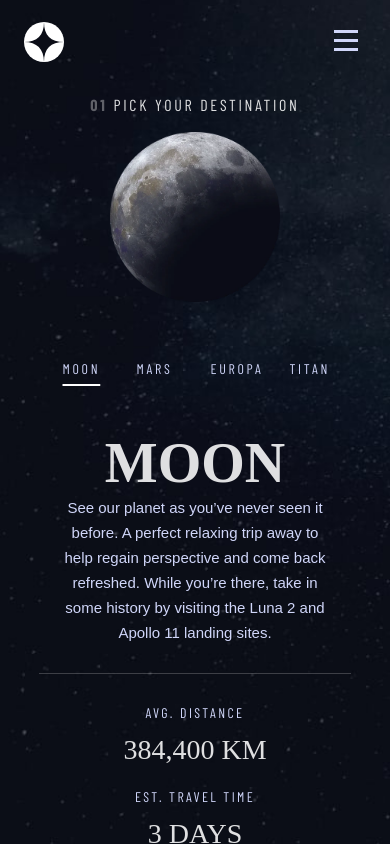
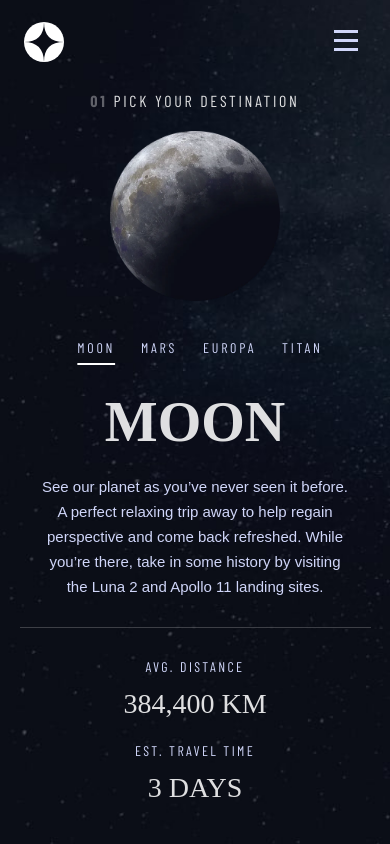
Before and after one commit to shay122990/space-tourism-website, a React (Vite) app: page /destination in a window 390 px wide. Built offline with nearby package versions, Linux system fonts and the light colour scheme; a web font is replaced by a local one.

Commit message:
destination page

```diff
--- a/src/routes/destination/Destination.css
+++ b/src/routes/destination/Destination.css
@@ -6,22 +6,25 @@
   background-size: cover;
   width: 100%;
   height: 100vh;
+  display: flex;
+
 }
 .destinations-content-container {
   display: flex;
   flex-direction: column;
-  /* margin-top: 100px; */
   justify-content: center;
-  align-items: flex-start;
-  padding: 0 0 0 12%;
-  height: 100vh;
+  align-items: center;
+  height: 100dvh;
+  width: 100%;
 }
 .destination-planets-container {
   display: flex;
   flex-direction: row;
-  align-items: center;
-  width: 100%;
-  gap: 8%;
+  align-items: flex-end;
+  justify-content: center;
+  gap: 12%;
+  padding: 0 10% 0 10%;
+  width: 98%;
 }
 .planet-container{
   display: flex;
@@ -31,7 +34,7 @@
 .pick-your-destination{
   font-size: 28px;
   letter-spacing: 4.72px;
-  padding: 20px 0 20px 0;
+  padding: 20px 0 120px 0;
 }
 .pick-your-destination strong {
   opacity: 0.4;
@@ -42,7 +45,8 @@
 .destination-info {
   display: flex;
   flex-direction: column;
-  align-items: flex-start;
+  align-items:  flex-start;
+  justify-content: flex-end;
 }
 .destination-tab-buttons ul {
   display: flex;
@@ -57,12 +61,10 @@
   display: inline-block;
   cursor: pointer;
 }
-
 .destination-tab-buttons li:hover {
   text-decoration: underline var(--hover-color);
   text-underline-offset: 18px;
   text-decoration-thickness: 2px;
-
 }
 .destination-tab-buttons li.active{
   text-decoration: underline var(--text-color-main);
@@ -72,18 +74,16 @@
 .destination-name{
   font-size: 100px;
   text-transform: uppercase;
-  padding: 0;
+  padding: 20px 0;
   margin: 0;
 }
 .planet-description {
-  width: 444px;
   text-align: left;
   line-height: 32px;
   font-size: 18px;
   color: var(--text-color-one);
   margin: 0;
   padding-bottom: 40px;
-  height: 130px;
 }
 .planet-lane{
   width: 100%;
@@ -115,20 +115,6 @@
   padding-top: 12px;
 }
 
-/* Media Queries */
-/* responsive */
-@media (min-width: 1000px) and (max-width:1280px) {
-  .planet-container img{
-    padding-left: 0;
-  }
-  .destination-planets-container{
-    gap: 3%;
-  }
-  .planet-description{
-    width: 80%;
-    height: auto;
-  }
-}
 /* TABLET */
 @media (max-width: 1000px) {
   .destination-home-container{
@@ -141,8 +127,8 @@
   .destination-planets-container{
     gap:0;
     flex-direction: column;
-    width: 99%;
-    gap: 0;
+    width: 100%;
+    padding: 0;
     align-items: center;
   }
   .planet-container{
@@ -152,7 +138,7 @@
   }
   .pick-your-destination{
     font-size: 20px;
-    padding: 20px 0 0 2%;
+    padding: 5% 0 0 2%;
     letter-spacing: 3.38px;
   }
   .destination-image img{
@@ -165,22 +151,23 @@
     justify-content: center;
     align-items: center;
     gap: 0;
-    height: auto;
+    padding: 20px 0 0 0;
+  }
+  .destination-tab-buttons {
+    margin-top: 0;
+  }
+  .destination-tab-buttons ul {
     gap: 20px;
-  }
-  .destination-tab-buttons{
-    width: 285px;
-    margin-top: 20px;
+    padding:0;
   }
   .destination-name{
     font-size: 80px;
   }
   .planet-description{
     text-align: center;
-    width: 80%;
+    width: 79%;
     font-size: 16px;
-    padding: 0 0 20px 0;
-    height: auto;
+    padding:10px 0 20px 0;
   }
   .distance-travel-container{
     justify-content: center;
@@ -205,16 +192,18 @@
   }
   .planet-container{
     align-items: center;
-    gap: 18px;
+    gap: 0;
   }
   .pick-your-destination{
-    margin: 60px 0 0 0;
     font-size: 16px;
     letter-spacing: 2.7px;
+    padding: 0 0 10px 0;
+  }
+  .destinations-content-container{
     padding: 0;
   }
   .destination-planets-container{
-   margin-top: 40px;
+     margin-top: 40px;
   }
   .planet-container img{
     width: 170px;
@@ -228,7 +217,7 @@
   }
   .destination-tab-buttons{
     font-size: 14px;
-    padding-top: 20px;
+    padding-top: 0;
     margin: 0;
   }
   .destination-tab-buttons ul{
@@ -241,6 +230,7 @@
 }
   .destination-name{
     font-size: 56px;
+    padding-top: 0;
   }
   .planet-description{
     text-align: center;
```
